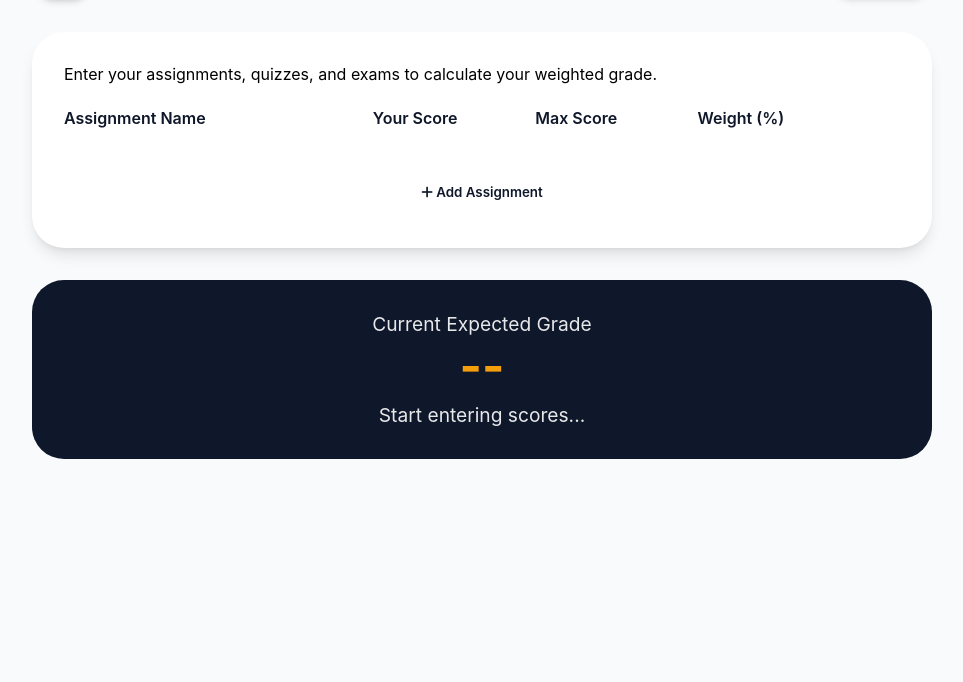
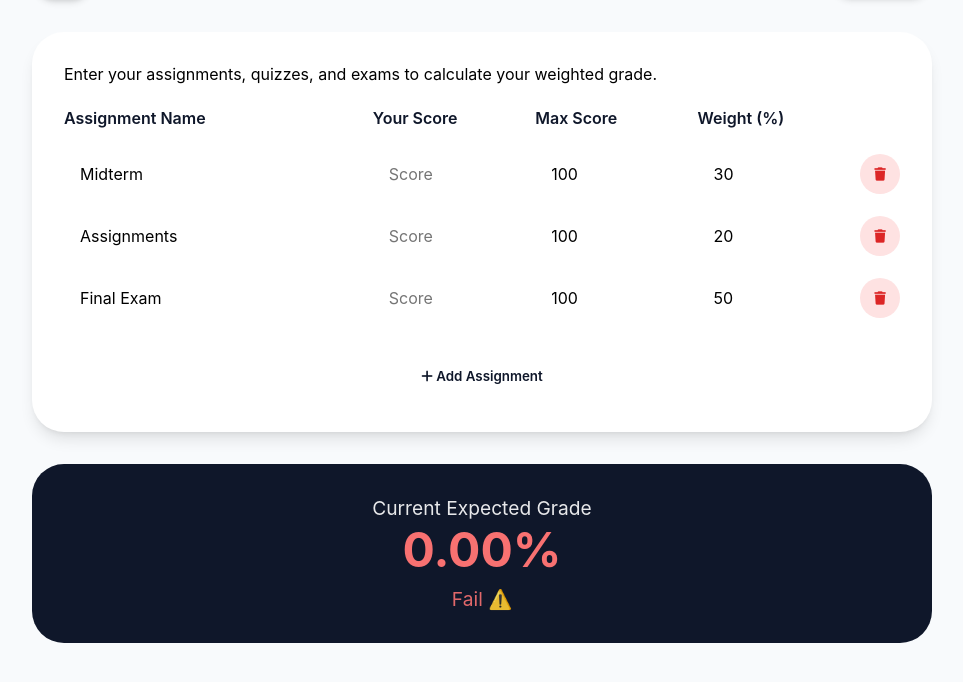
Before and after one commit to TERAVERSE566/Time-Table-Generator, a PHP site: page /grade_calc.php in a window 1280 px wide. Shown: the part 78-760 px from the top of the page, without its empty margins (158-1121 px from the left). Run offline with PHP 8.4, Linux system fonts and the light colour scheme; a user stored in the database is signed in.

Commit message:
Fix JS syntax error in Grade Calculator logic

```diff
--- a/grade_calc.php
+++ b/grade_calc.php
@@ -123,9 +123,39 @@ function resetCalc() {
     calculate();
 }
 
-    // Scale it to 100% just to show current standing based on entered weights
+function calculate() {
+    let totalWeight = 0;
+    let earnedWeight = 0;
+
+    const rows = document.querySelectorAll('#rowsContainer .row');
+    rows.forEach(row => {
+        const score = parseFloat(row.querySelector('.score').value);
+        const max = parseFloat(row.querySelector('.max').value);
+        const weight = parseFloat(row.querySelector('.weight').value);
+
+        if (!isNaN(weight)) totalWeight += weight;
+
+        if (!isNaN(score) && !isNaN(max) && !isNaN(weight) && max > 0) {
+            earnedWeight += (score / max) * weight;
+        }
+    });
+
+    const warning = document.getElementById('weightWarning');
+    if (totalWeight > 100) warning.style.display = 'block';
+    else warning.style.display = 'none';
+
+    const gradeEl = document.getElementById('finalGrade');
+    const letterEl = document.getElementById('gradeLetter');
+
+    if (totalWeight === 0) {
+        gradeEl.innerText = '--';
+        letterEl.innerText = 'Start entering scores...';
+        gradeEl.style.color = 'var(--gold)';
+        letterEl.style.color = 'white';
+        return;
+    }
+
     const currentStanding = (earnedWeight / totalWeight) * 100;
-
     gradeEl.innerText = currentStanding.toFixed(2) + '%';
 
     let color = 'white';
```
